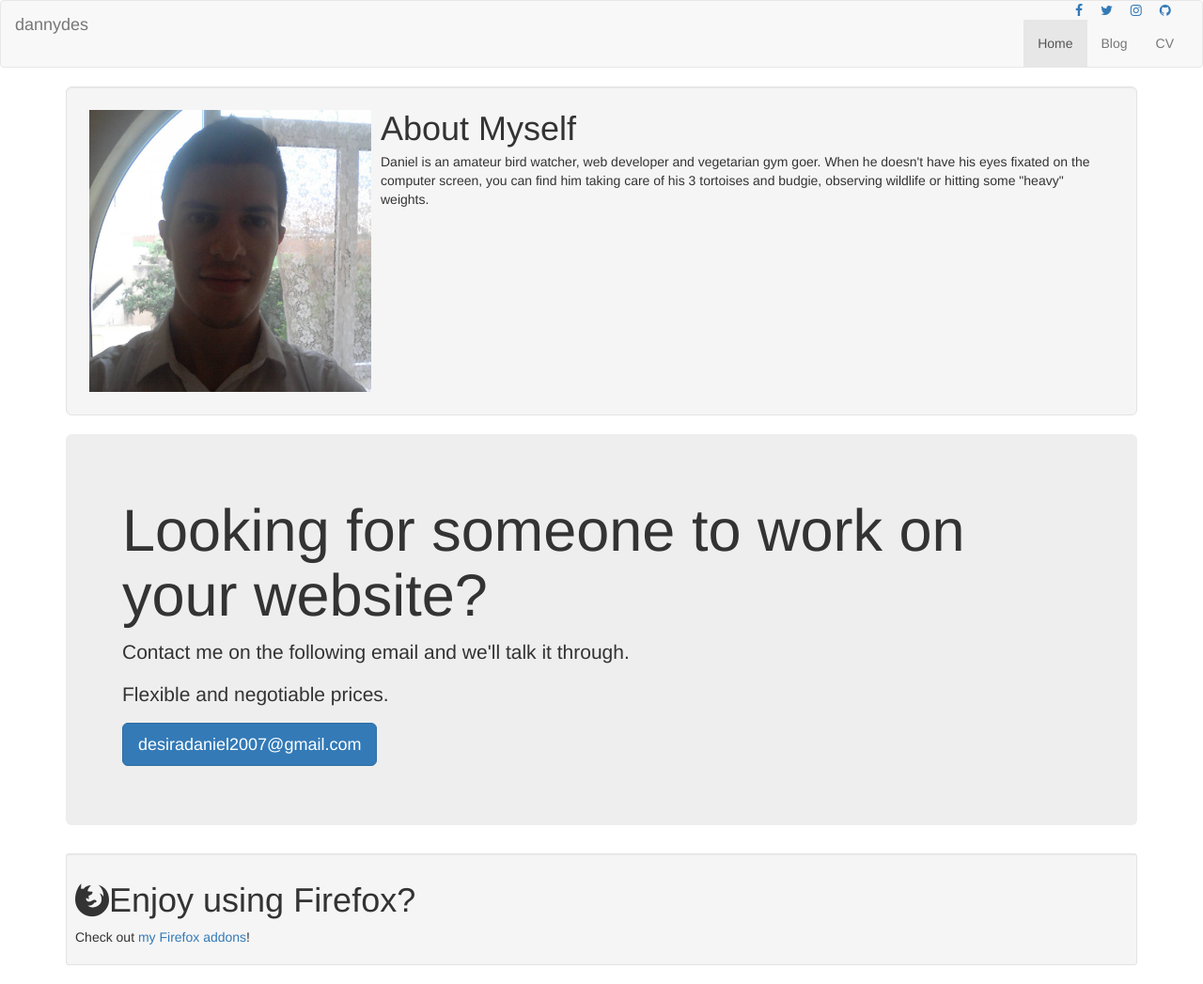
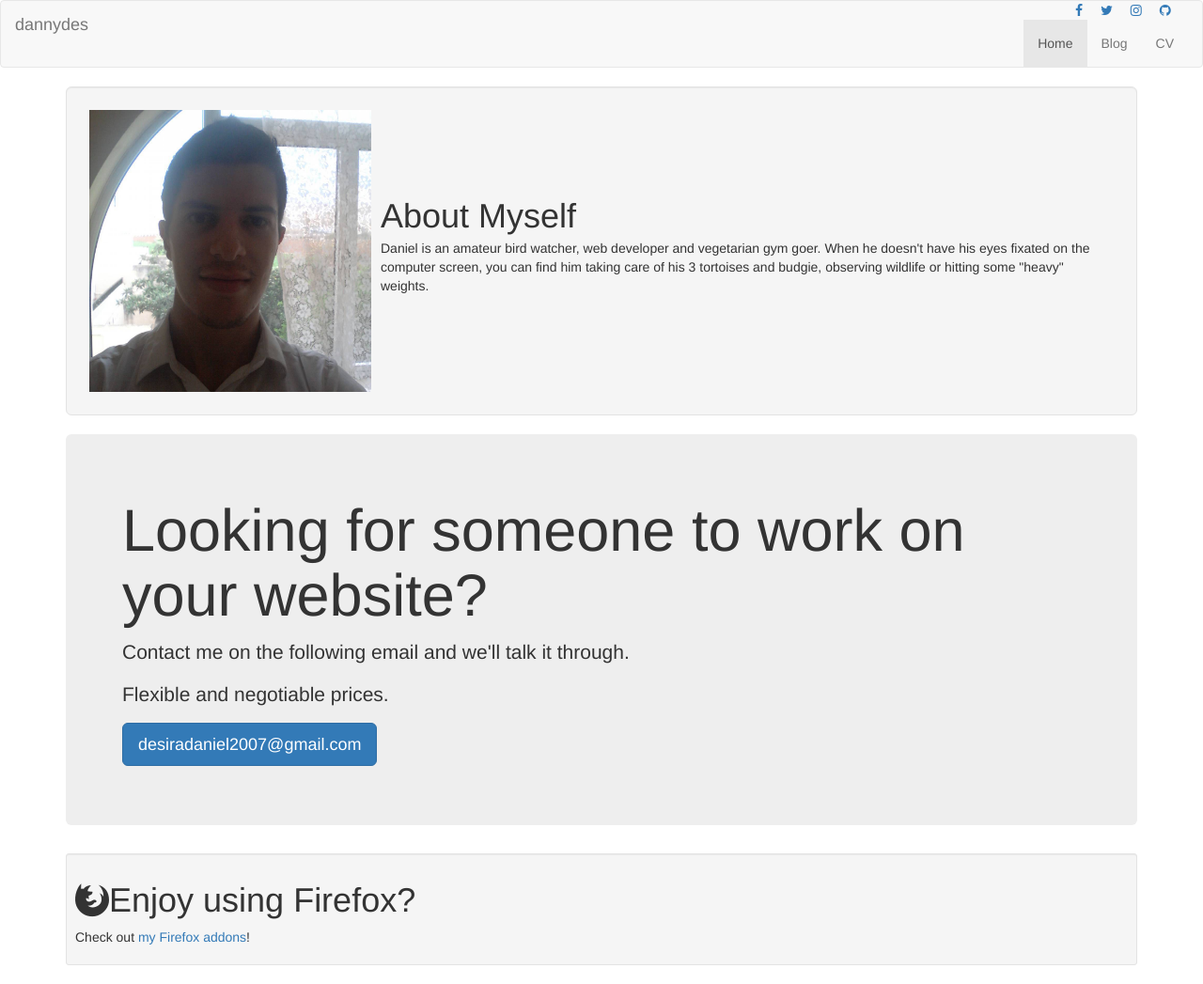
Before and after one commit to dannydes/dannydes.github.io, a Jekyll site: the page built from index.html, in a window 1280 px wide. Shown: the whole page at 94% size. Built offline with Jekyll 4.4.1, drawn with Linux system fonts in a browser that asks for light colours; nearby versions of some CDN libraries.

Commit message:
about text centered

```diff
--- a/index.html
+++ b/index.html
@@ -7,7 +7,7 @@ title: dannydes
 	<div class="media-left">
 		<img class="media-object" src="{{ site.url }}img/danieldesira.jpg" alt="picture of myself" height="300" width="300">
 	</div>
-	<div class="media-body">
+	<div class="media-body media-middle">
 		<h1 class="media-heading">About Myself</h1>
 		<p>Daniel is an amateur bird watcher, web developer and vegetarian gym goer. When he doesn't have his eyes fixated on the computer screen, you can find him
 		taking care of his 3 tortoises and budgie, observing wildlife or hitting some "heavy" weights.</p>
```
